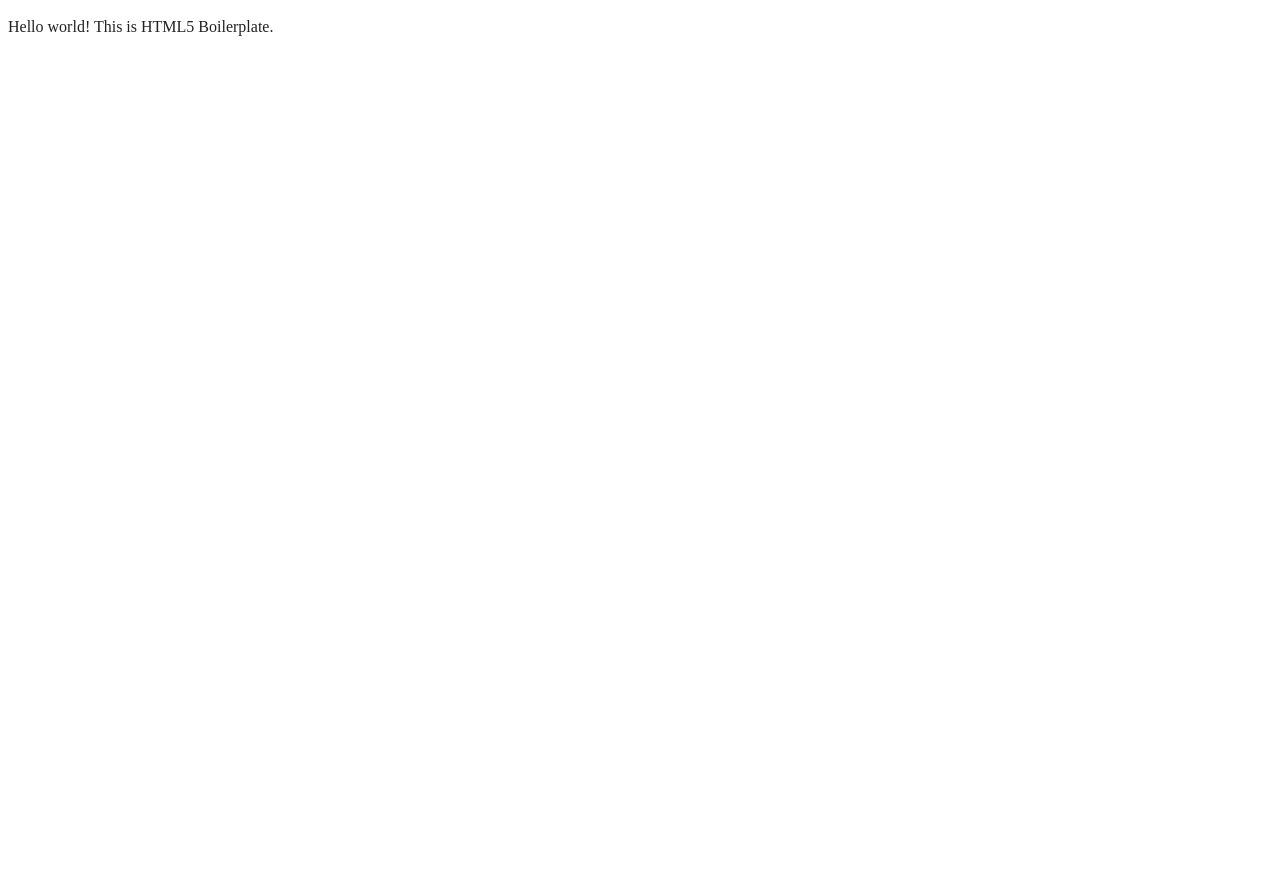
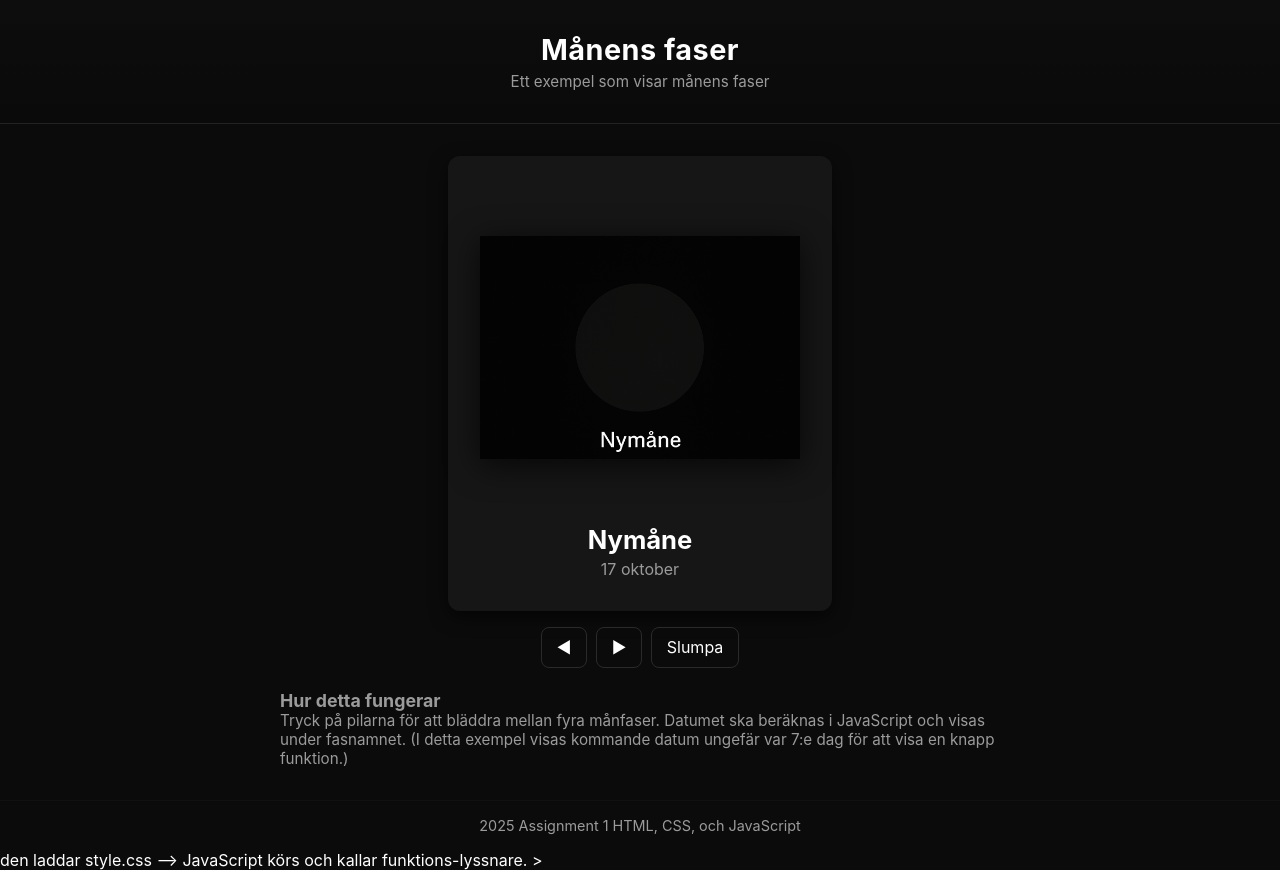
Before and after one commit to paulajuliannamartin-ux/Assignment-1, a website built with webpack: page index.html in a window 1280 px wide. Before the commit the page ends 800 px from the top, so only its background shows below. Built offline with nearby package versions, Linux system fonts and the light colour scheme; files whose address does not match are found by name.

Commit message:
Ladda upp koden

```diff
--- a/css/style.css
+++ b/css/style.css
@@ -11,236 +11,139 @@
    Base styles: opinionated defaults
    ========================================================================== */
 
-html {
-  color: #222;
-  font-size: 1em;
-  line-height: 1.4;
+/* style.css
+Svart/vit/grå design.
+- Denna fil innehåller utseendet på hemsidan.
+*/
+
+:root{
+  --bg: #0b0b0b;
+  --panel: #111111;
+  --muted: #9b9b9b;
+  --text: #ffffff;
+  --card-bg: #161616;
+  --accent: #dcdcdc;
 }
 
-/*
- * Remove text-shadow in selection highlight:
- * https://twitter.com/miketaylr/status/12228805301
- *
- * Customize the background color to match your design.
- */
+*{box-sizing:border-box;margin:0;padding:0;font-family:Inter, "Segoe UI", Roboto, Arial, sans-serif;}
 
-::-moz-selection {
-  background: #b3d4fc;
-  text-shadow: none;
+body{
+  background: var(--bg);
+  color: var(--text);
+  min-height:100vh;
+  display:flex;
+  flex-direction:column;
+}
+.site-header{
+  text-align:center;
+  padding:2rem 1rem;
+  background: linear-gradient(180deg, #0d0d0d, #0a0a0a);
+  border-bottom: 1px solid #222;
+}
+.site-header h1{
+  font-size:1.8rem;
+  letter-spacing:0.5px;
+}
+.site-header .lead{
+  margin-top:0.3rem;
+  color: var(--muted);
+  font-size:0.95rem;
 }
 
-::selection {
-  background: #b3d4fc;
-  text-shadow: none;
+main{
+  flex:1;
+  display:flex;
+  justify-content:center;
+  align-items:center;
+  padding:2rem 1rem;
 }
 
-/*
- * A better looking default horizontal rule
- */
-
-hr {
-  display: block;
-  height: 1px;
-  border: 0;
-  border-top: 1px solid #ccc;
-  margin: 1em 0;
-  padding: 0;
+/* Karusellsektion */
+.carousel-section{
+  width:100%;
+  max-width:860px;
+  text-align:center;
 }
 
-/*
- * Remove the gap between audio, canvas, iframes,
- * images, videos and the bottom of their containers:
- * https://github.com/h5bp/html5-boilerplate/issues/440
- */
-
-audio,
-canvas,
-iframe,
-img,
-svg,
-video {
-  vertical-align: middle;
+/* Kort (bild + text) */
+.moon-card{
+  background: var(--card-bg);
+  padding: 2rem;
+  border-radius:12px;
+  box-shadow: 0 6px 18px rgba(0,0,0,0.6);
+  display:inline-block;
+  min-width:320px;
 }
 
-/*
- * Remove default fieldset styles.
- */
-
-fieldset {
-  border: 0;
-  margin: 0;
-  padding: 0;
+.moon-card img{
+  width:320px;
+  height:320px;
+  object-fit:contain;
+  display:block;
+  margin:0 auto;
+  filter: drop-shadow(0 6px 16px rgba(0,0,0,0.7));
 }
 
-/*
- * Allow only vertical resizing of textareas.
- */
-
-textarea {
-  resize: vertical;
+.moon-caption{
+  margin-top:1rem;
+}
+.moon-caption h2{
+  font-size:1.6rem;
+  margin-bottom:0.25rem;
+}
+.moon-caption p{
+  margin-top:0;
+  color:var(--muted);
+  font-size:1rem;
 }
 
-/* ==========================================================================
-   Author's custom styles
-   ========================================================================== */
-
-/* ==========================================================================
-   Helper classes
-   ========================================================================== */
-
-/*
- * Hide visually and from screen readers
- */
-
-.hidden,
-[hidden] {
-  display: none !important;
+/* Kontroller */
+.controls{
+  margin-top:1rem;
+  display:flex;
+  gap:0.6rem;
+  justify-content:center;
+  align-items:center;
+}
+.controls button{
+  background:transparent;
+  border:1px solid #2a2a2a;
+  color:var(--text);
+  padding:0.6rem 0.9rem;
+  border-radius:8px;
+  cursor:pointer;
+  font-size:1rem;
+}
+.controls button:hover{
+  border-color:#444;
+  background:rgba(255,255,255,0.02);
+}
+/* förklarande text */
+.explain{
+  margin-top:1.4rem;
+  max-width:720px;
+  color:var(--muted);
+  font-size:0.95rem;
+  text-align:left;
+  margin-left:auto;
+  margin-right:auto;
 }
 
-/*
- * Hide only visually, but have it available for screen readers:
- * https://snook.ca/archives/html_and_css/hiding-content-for-accessibility
- *
- * 1. For long content, line feeds are not interpreted as spaces and small width
- *    causes content to wrap 1 word per line:
- *    https://medium.com/@jessebeach/beware-smushed-off-screen-accessible-text-5952a4c2cbfe
- */
-
-.visually-hidden {
-  border: 0;
-  clip: rect(0, 0, 0, 0);
-  height: 1px;
-  margin: -1px;
-  overflow: hidden;
-  padding: 0;
-  position: absolute;
-  white-space: nowrap;
-  width: 1px;
-  /* 1 */
+/* Footer */
+.site-footer{
+  text-align:center;
+  padding:1rem;
+  border-top:1px solid #111;
+  color:var(--muted);
+  font-size:0.9rem;
 }
 
-/*
- * Extends the .visually-hidden class to allow the element
- * to be focusable when navigated to via the keyboard:
- * https://www.drupal.org/node/897638
- */
-
-.visually-hidden.focusable:active,
-.visually-hidden.focusable:focus {
-  clip: auto;
-  height: auto;
-  margin: 0;
-  overflow: visible;
-  position: static;
-  white-space: inherit;
-  width: auto;
+/* Responsivt */
+@media (max-width:420px){
+  .moon-card img{
+    width:220px;
+    height:220px;
+  }
+  .moon-card{ padding:1rem; }
+  .site-header h1{ font-size:1.4rem; }
 }
-
-/*
- * Hide visually and from screen readers, but maintain layout
- */
-
-.invisible {
-  visibility: hidden;
-}
-
-/*
- * Clearfix: contain floats
- *
- * The use of `table` rather than `block` is only necessary if using
- * `::before` to contain the top-margins of child elements.
- */
-
-.clearfix::before,
-.clearfix::after {
-  content: "";
-  display: table;
-}
-
-.clearfix::after {
-  clear: both;
-}
-
-/* ==========================================================================
-   EXAMPLE Media Queries for Responsive Design.
-   These examples override the primary ('mobile first') styles.
-   Modify as content requires.
-   ========================================================================== */
-
-@media only screen and (min-width: 35em) {
-  /* Style adjustments for viewports that meet the condition */
-}
-
-@media print,
-  (-webkit-min-device-pixel-ratio: 1.25),
-  (min-resolution: 1.25dppx),
-  (min-resolution: 120dpi) {
-  /* Style adjustments for high resolution devices */
-}
-
-/* ==========================================================================
-   Print styles.
-   Inlined to avoid the additional HTTP request:
-   https://www.phpied.com/delay-loading-your-print-css/
-   ========================================================================== */
-
-@media print {
-  *,
-  *::before,
-  *::after {
-    background: #fff !important;
-    color: #000 !important;
-    /* Black prints faster */
-    box-shadow: none !important;
-    text-shadow: none !important;
-  }
-
-  a,
-  a:visited {
-    text-decoration: underline;
-  }
-
-  a[href]::after {
-    content: " (" attr(href) ")";
-  }
-
-  abbr[title]::after {
-    content: " (" attr(title) ")";
-  }
-
-  /*
-   * Don't show links that are fragment identifiers,
-   * or use the `javascript:` pseudo protocol
-   */
-  a[href^="#"]::after,
-  a[href^="javascript:"]::after {
-    content: "";
-  }
-
-  pre {
-    white-space: pre-wrap !important;
-  }
-
-  pre,
-  blockquote {
-    border: 1px solid #999;
-    page-break-inside: avoid;
-  }
-
-  tr,
-  img {
-    page-break-inside: avoid;
-  }
-
-  p,
-  h2,
-  h3 {
-    orphans: 3;
-    widows: 3;
-  }
-
-  h2,
-  h3 {
-    page-break-after: avoid;
-  }
-}
--- a/index.html
+++ b/index.html
@@ -1,33 +1,73 @@
-<!doctype html>
-<html class="no-js" lang="">
+<!DOCTYPE html>
+<html lang="sv">
+<head>
+  <meta charset="utf-8" />
+  <meta name="viewport" content="width=device-width,initial-scale=1" />
+  <title> Månens faser Hemsida för Assignment 1, 2025-10-17 </title>
 
-<head>
-  <meta charset="utf-8">
-  <meta name="viewport" content="width=device-width, initial-scale=1">
-  <title></title>
-  <link rel="stylesheet" href="css/style.css">
-  <meta name="description" content="">
-
-  <meta property="og:title" content="">
-  <meta property="og:type" content="">
-  <meta property="og:url" content="">
-  <meta property="og:image" content="">
-  <meta property="og:image:alt" content="">
-
-  <link rel="icon" href="/favicon.ico" sizes="any">
-  <link rel="icon" href="/icon.svg" type="image/svg+xml">
-  <link rel="apple-touch-icon" href="icon.png">
-
-  <link rel="manifest" href="site.webmanifest">
-  <meta name="theme-color" content="#fafafa">
+  <! Länk till CSS >
+  <link rel="stylesheet" href="style.css" />
 </head>
-
 <body>
 
-  <!-- Add your site or application content here -->
-  <p>Hello world! This is HTML5 Boilerplate.</p>
-  <script src="js/app.js"></script>
+<header class="site-header">
+  <h1>Månens faser</h1>
+  <p class="lead">Ett exempel som visar månens faser</p>
+</header>
 
+
+<main id="main-content">
+  <section class="carousel-section" aria-label="Månfas-karusell">
+    <div class="moon-card" id="moonCard">
+      <img id="moonImage" src="images/new-moon.png" alt="Månens fas" />
+      <div class="moon-caption">
+        <h2 id="moonName">Nymåne</h2>
+        <p id="moonDate">—</p>
+      </div>
+    </div>
+
+    <div class="controls">
+      <button id="prevBtn" aria-label="Föregående fas">◀</button>
+      <button id="nextBtn" aria-label="Nästa fas">▶</button>
+      <button id="randomBtn" aria-label="Slumpa fas">Slumpa</button>
+    </div>
+
+    <! förklaring vad beökaren ska göra på hemsidan>
+    <div class="explain">
+      <h3>Hur detta fungerar</h3>
+      <p>
+        Tryck på pilarna för att bläddra mellan fyra månfaser. Datumet ska beräknas i JavaScript och visas under fasnamnet.
+        (I detta exempel visas kommande datum ungefär var 7:e dag för att visa en knapp funktion.)
+      </p>
+    </div>
+  </section>
+</main>
+
+<footer class="site-footer">
+  <p> 2025 Assignment 1 HTML, CSS, och JavaScript</p>
+</footer>
+
+<! Koppla app.js >
+<script src="app.js"></script>
+
+<!
+Tillvägagångsett för uppgiften:
+Jag har skapat en enkel navigerande hemsida för att visa månens 4 faser baserat på datum. Knapp funktionen ska visa
+besökaren vilka datum som månens kommande faser kommer vara i, och funktionen ska kalla på datumen baserat på en enklare
+7dagars lösning.
+
+Jag bad ChatGPT om strukturen för koderna för att kunna koppla på funktionerna i javascript. Med störst fokus på att
+lösa knapp strukturen ock karusellerna av bilderna, och hur man kopplar knappfunktionen till att ändra bilderna per fas.
+Koderna jag fått av ChatGPT är sedan det jag suttit och jobbat i för att förstå dess lösningar och ändra det jag kan.
+
+De olika filernas ändamål:
+- HTML: Struktur och de olika elementen (header, main, footer samt bild- och kontroll-element).
+- CSS: Filen style.css ger det visuella utseendet för hemsidan (jag har valt monokront svart/vitt/grått för att passa
+bilderna) och hemsidans layout.
+- JS: Filen app.js ändrar innehållet (bild, text, datum) när användaren trycker på knappar.
+
+När sidan laddas/ Vad den ska göra och kalla: Browsern hämtar index.html --> den laddar style.css -->
+JavaScript körs och kallar funktions-lyssnare.
+>
 </body>
-
 </html>
--- a/js/app.js
+++ b/js/app.js
@@ -0,0 +1,94 @@
+/* app.js
+- Håller den interaktiva logiken för att få hemsidan att fungera.
+- Ska uppdatera bild, fasnamn, och datum baserat på användarens knapptryck.
+
+Så fungerar kopplingarna mellan filerna:
+- HTML: har elementen (images, hearder, text, och knappar).
+- CSS: ger stil till de elementen på hemsidan.
+- JavaSript: söker upp elementen via document.getElementById, och ändrar "properties" (t.ex. img.src, textContent).
+*/
+
+/* Bildfiler
+Jag har sparat bilder i mappen "images/" med följande namn:
+- new-moon.png
+- first-quarter.png
+- full-moon.png
+- last-quarter.png
+*/
+
+/* Fick hjälp av ChatGPT med denna kod*/
+const phases = [
+  { key: 'new', name: 'Nymåne', file: 'images/new-moon.png', offsetDays: 0 },
+  { key: 'first', name: 'Första kvarteret', file: 'images/first-quarter.png', offsetDays: 7 },
+  { key: 'full', name: 'Fullmåne', file: 'images/full-moon.png', offsetDays: 14 },
+  { key: 'last', name: 'Sista kvarteret', file: 'images/last-quarter.png', offsetDays: 21 }
+];
+
+/* Hämta element som hemsidan ska ändras. */
+const moonImage = document.getElementById('moonImage');
+const moonName = document.getElementById('moonName');
+const moonDate = document.getElementById('moonDate');
+const prevBtn = document.getElementById('prevBtn');
+const nextBtn = document.getElementById('nextBtn');
+const randomBtn = document.getElementById('randomBtn');
+
+
+let currentIndex = 0;
+
+/* Hjälpfunktion: formatera datum till 'D MMMM' på svenska. Fick hjälp med denna kod av ChatGPT prompting*/
+function formatSwedishDate(dateObj) {
+  const options = { day: 'numeric', month: 'long' };
+  // Använd svenska lokaler; om inte tillgängligt kommer browser fallback användas.
+  return dateObj.toLocaleDateString('sv-SE', options);
+}
+
+/* Räkna ut kommande datum för varje fas, skriven av mig och ChatGPT*/
+function getDateForOffset(daysFromNow) {
+  const today = new Date();
+  // Räkna i lokal tid (användarens browser). Om du vill hårdkoda timezone använd serverlogik. Hjälpen med koden kom in här.
+  const future = new Date(today.getFullYear(), today.getMonth(), today.getDate() + daysFromNow);
+  return future;
+}
+
+/* Funktion som renderar aktuell fas. Hjälp av ChatGPT */
+function renderPhase(index) {
+  const phase = phases[index];
+  // Uppdatera bild och text i DOM
+  moonImage.src = phase.file;
+  moonImage.alt = `${phase.name} bild`;
+  moonName.textContent = phase.name;
+
+  // Beräkna och visa ett "kommande datum" för den här fasen
+  const dateObj = getDateForOffset(phase.offsetDays);
+  moonDate.textContent = formatSwedishDate(dateObj);
+}
+
+/* lyssnare för knappar, försökt koda mestadelen själv */
+prevBtn.addEventListener('click', () => {
+  currentIndex = (currentIndex - 1 + phases.length) % phases.length;
+  renderPhase(currentIndex);
+});
+
+nextBtn.addEventListener('click', () => {
+  currentIndex = (currentIndex + 1) % phases.length;
+  renderPhase(currentIndex);
+});
+
+randomBtn.addEventListener('click', () => {
+  currentIndex = Math.floor(Math.random() * phases.length);
+  renderPhase(currentIndex);
+});
+
+/* Preload bilder för smidigare upplevelse, Hjälp av ChatGPT*/
+function preloadImages(list) {
+  list.forEach(p => {
+    const img = new Image();
+    img.src = p.file;
+  });
+}
+
+/* Init vid sidladdning. Hjälp av ChatGPT */
+window.addEventListener('DOMContentLoaded', () => {
+  preloadImages(phases);
+  renderPhase(currentIndex);
+});
```
Also changed, not shown: images/first-quarter.png (added), images/full-moon.png (added), images/new-moon.png (added), 1 other file.
